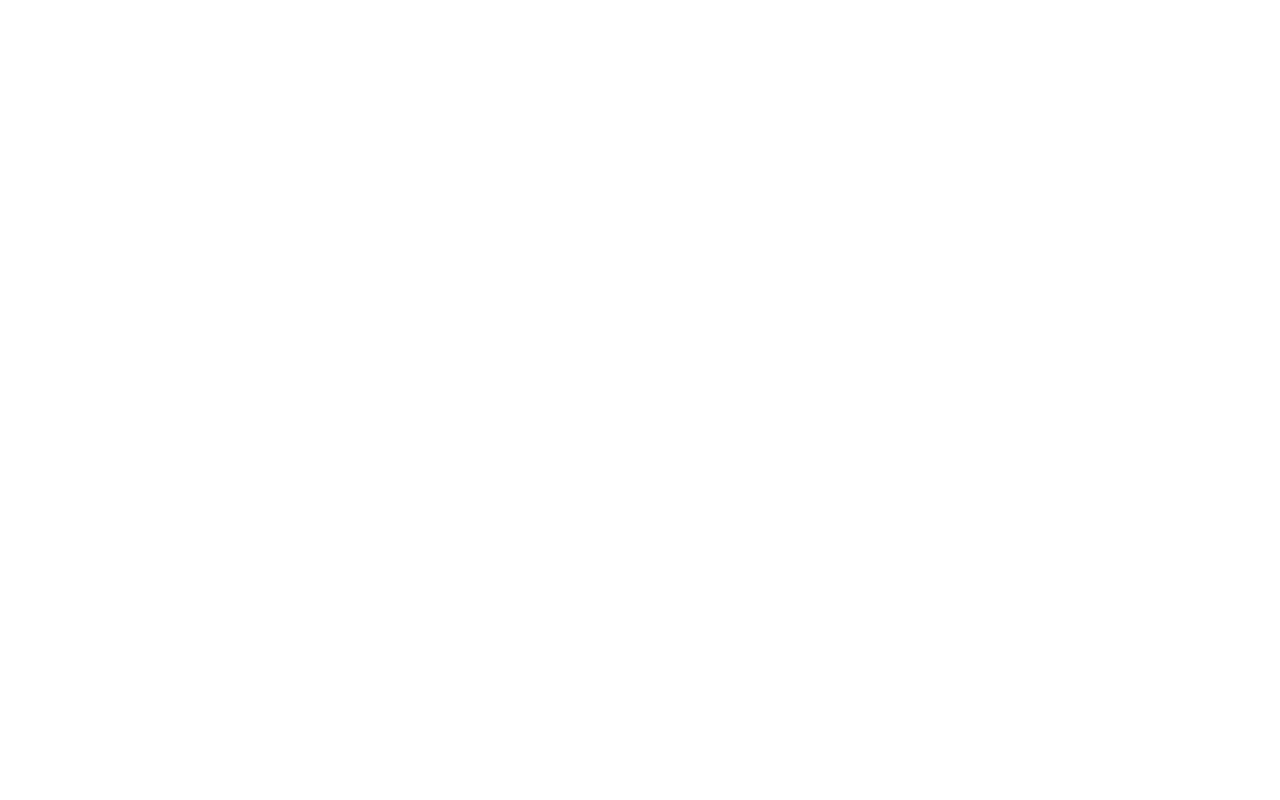
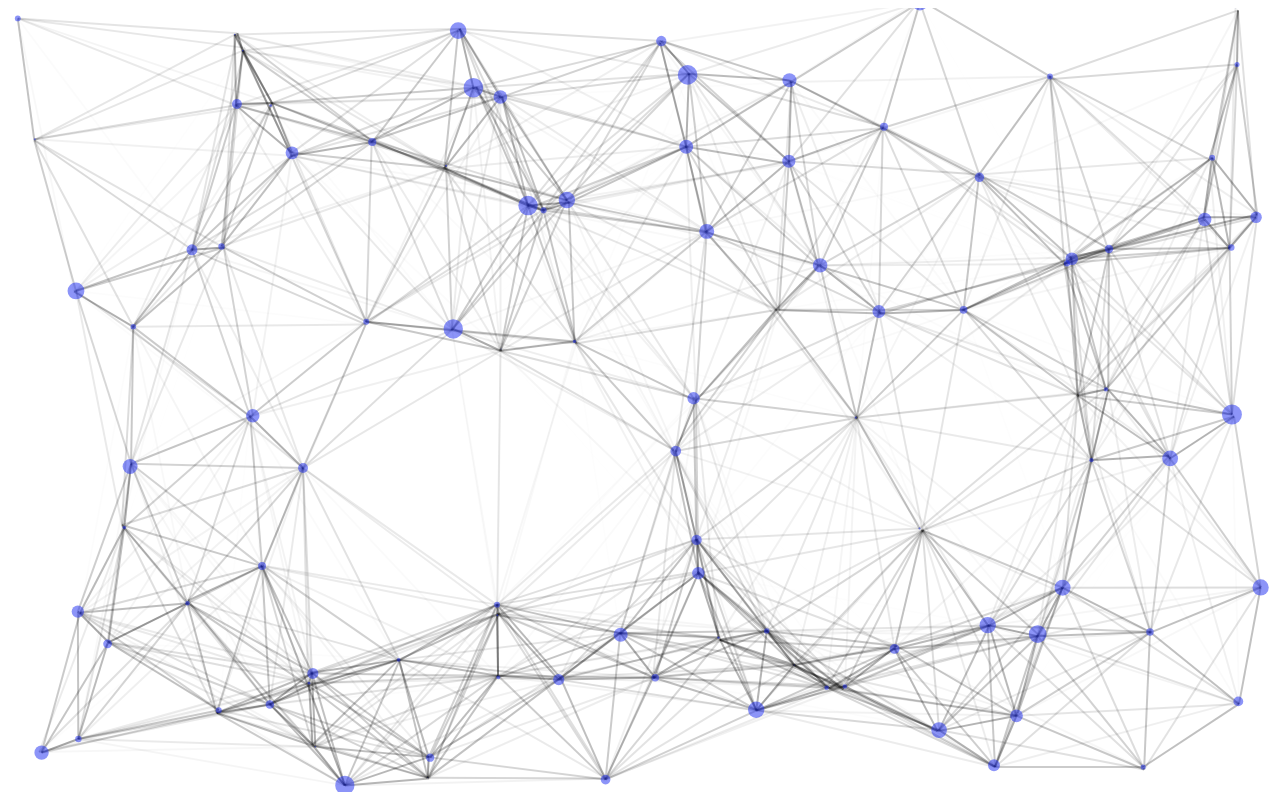
Before and after one commit to idrees05/Developer-Training, a plain HTML site: page Experiment with particles/index.html in a window 1280 px wide. Drawn offline with Linux system fonts and the light colour scheme.

Commit message:
9th commit

```diff
--- a/Experiment with particles/app.js
+++ b/Experiment with particles/app.js
@@ -1,3 +1,112 @@
-particlesJS.load('particles-js', 'particles.json', function() {
-    console.log('particles.js config loaded');
-  });
+particlesJS('particles-js',
+  {
+    "particles": {
+      "number": {
+        "value": 80,
+        "density": {
+          "enable": true,
+          "value_area": 800
+        }
+      },
+      "color": {
+        "value": "#1929f2"
+      },
+      "shape": {
+        "type": "circle",
+        "stroke": {
+          "width": 0,
+          "color": "#00FFFF"
+        },
+        "polygon": {
+          "nb_sides": 5
+        },
+        "image": {
+          "src": "img/github.svg",
+          "width": 100,
+          "height": 100
+        }
+      },
+      "opacity": {
+        "value": 0.5,
+        "random": false,
+        "anim": {
+          "enable": false,
+          "speed": 1,
+          "opacity_min": 0.1,
+          "sync": false
+        }
+      },
+      "size": {
+        "value": 10,
+        "random": true,
+        "anim": {
+          "enable": false,
+          "speed": 80,
+          "size_min": 0.1,
+          "sync": false
+        }
+      },
+      "line_linked": {
+        "enable": true,
+        "distance": 300,
+        "color": "#000000",
+        "opacity": 0.4,
+        "width": 2
+      },
+      "move": {
+        "enable": true,
+        "speed": 12,
+        "direction": "none",
+        "random": false,
+        "straight": false,
+        "out_mode": "out",
+        "bounce": false,
+        "attract": {
+          "enable": false,
+          "rotateX": 600,
+          "rotateY": 1200
+        }
+      }
+    },
+    "interactivity": {
+      "detect_on": "canvas",
+      "events": {
+        "onhover": {
+          "enable": false,
+          "mode": "repulse"
+        },
+        "onclick": {
+          "enable": true,
+          "mode": "push"
+        },
+        "resize": true
+      },
+      "modes": {
+        "grab": {
+          "distance": 800,
+          "line_linked": {
+            "opacity": 1
+          }
+        },
+        "bubble": {
+          "distance": 800,
+          "size": 80,
+          "duration": 2,
+          "opacity": 0.8,
+          "speed": 3
+        },
+        "repulse": {
+          "distance": 400,
+          "duration": 0.4
+        },
+        "push": {
+          "particles_nb": 4
+        },
+        "remove": {
+          "particles_nb": 2
+        }
+      }
+    },
+    "retina_detect": true
+  }
+);
--- a/Experiment with particles/index.html
+++ b/Experiment with particles/index.html
@@ -1,5 +1,5 @@
 <html>
-<head></head>
+<head><link rel="stylesheet" href="style.css"></head>
 <body>
   <div id="particles-js"></div>
 
```
Also changed, not shown: Experiment with particles/style.css (added).
